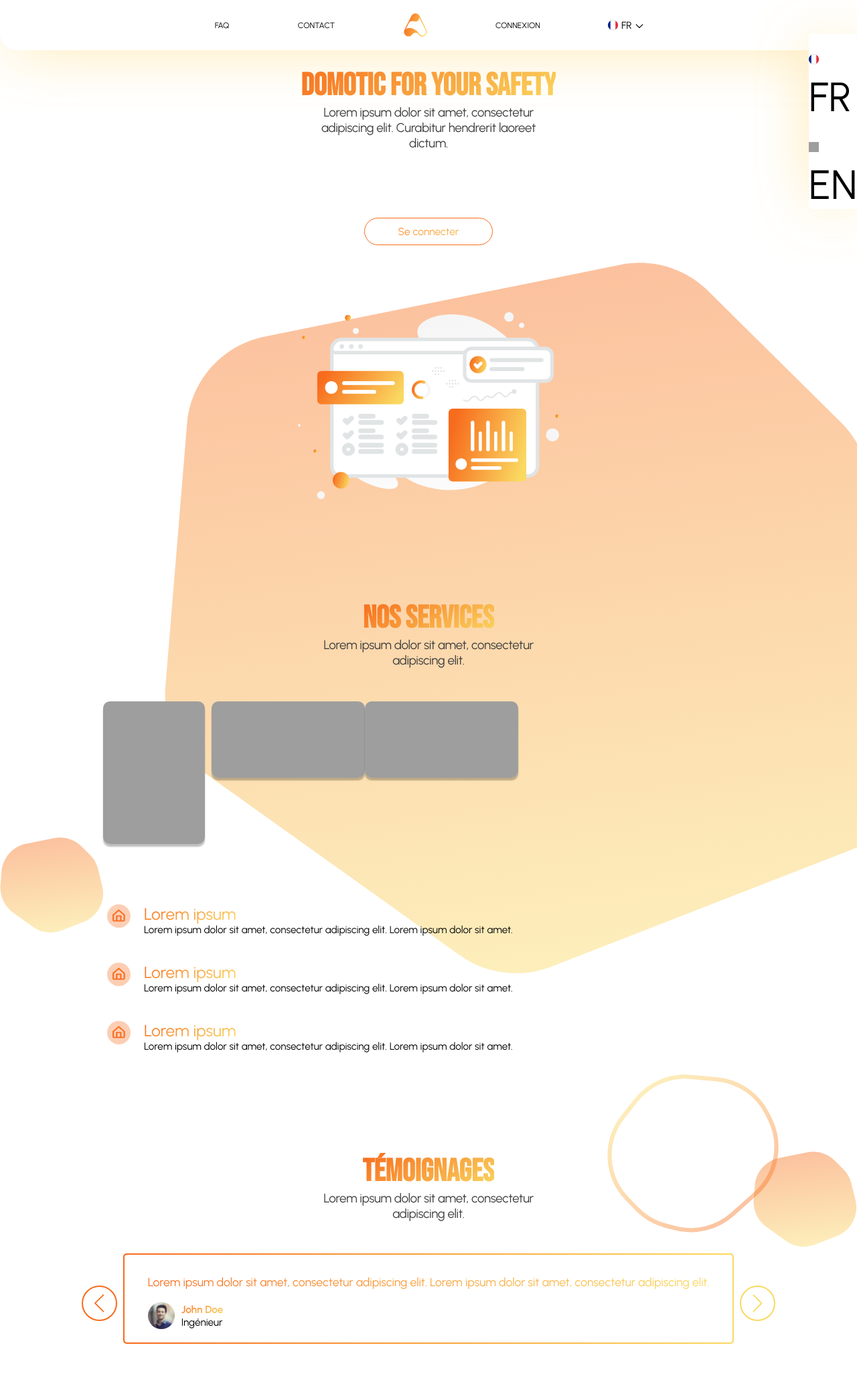
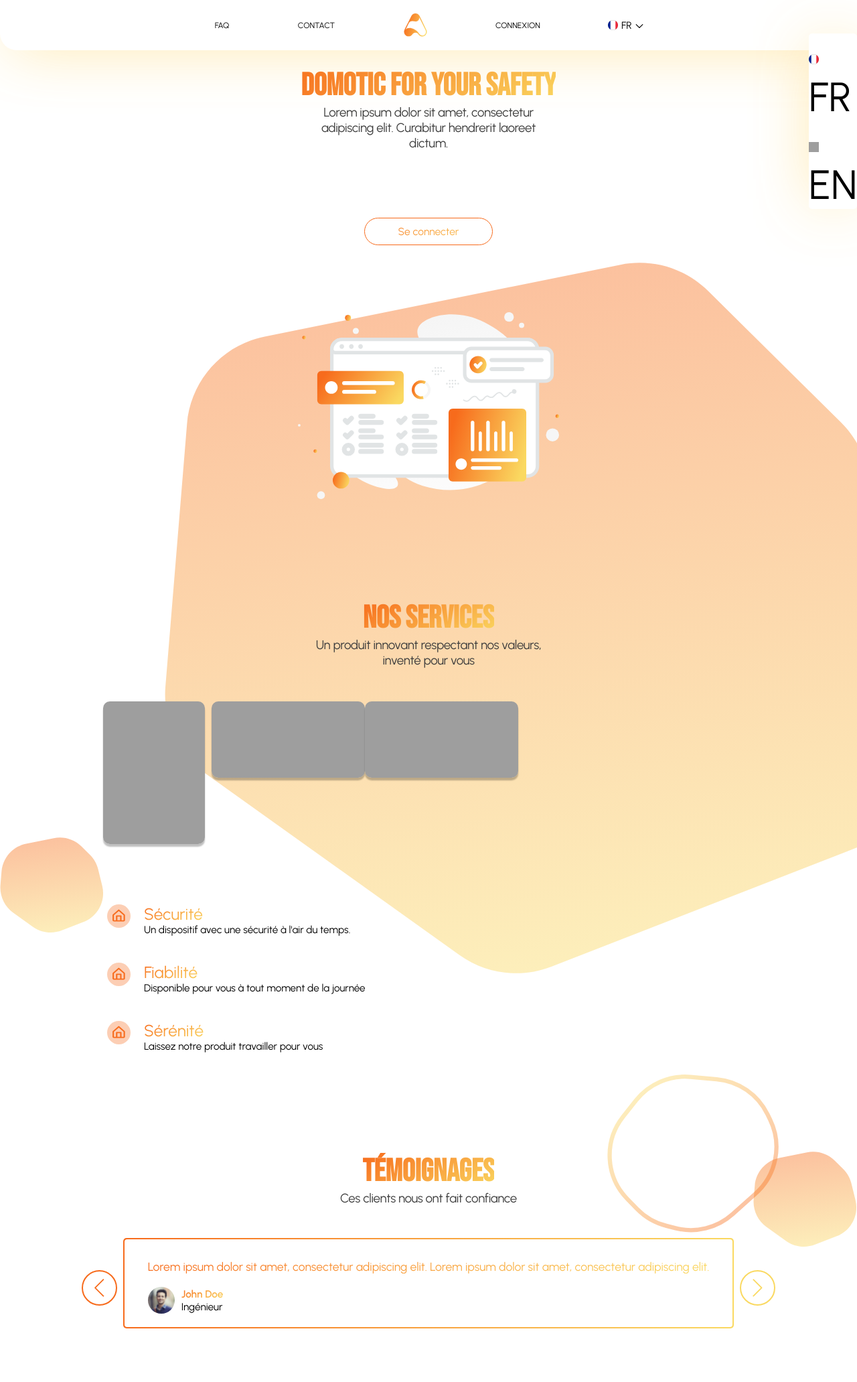
Before and after one commit to HipppB/safeHub, a PHP site: page / in a window 1280 px wide; the page is wider, and only the part inside the window is pictured. Shown: the top 2063 px of that part at 67% size. Run offline with PHP 8.4, Linux system fonts and the light colour scheme; grey boxes are pictures that could not be loaded.

Commit message:
Texte accueil

```diff
--- a/src/views/index.html
+++ b/src/views/index.html
@@ -39,8 +39,8 @@
         <div class="ourService mT150">
             <h1 class="title gradienttext">Nos services</h1>
             <p class="home-subtitle">
-                Lorem ipsum dolor sit amet, consectetur<br />
-                adipiscing elit.
+                Un produit innovant respectant nos valeurs,<br />
+                inventé pour vous
             </p>
             <div class="images-section mT50">
                 <div class="images-container">
@@ -64,30 +64,27 @@
                 <div class="servicePoint">
                     <img src="./assets/icons/homeInline.svg" class="" />
                     <div class="mL20">
-                        <p class="serviceTitle gradienttext">Lorem ipsum</p>
+                        <p class="serviceTitle gradienttext">Sécurité</p>
                         <p class="serviceParagraph">
-                            Lorem ipsum dolor sit amet, consectetur adipiscing
-                            elit. Lorem ipsum dolor sit amet.
+                            Un dispositif avec une sécurité à l'air du temps.
                         </p>
                     </div>
                 </div>
                 <div class="servicePoint">
                     <img src="./assets/icons/homeInline.svg" class="" />
                     <div class="mL20">
-                        <p class="serviceTitle gradienttext">Lorem ipsum</p>
+                        <p class="serviceTitle gradienttext">Fiabilité</p>
                         <p class="serviceParagraph">
-                            Lorem ipsum dolor sit amet, consectetur adipiscing
-                            elit. Lorem ipsum dolor sit amet.
+                            Disponible pour vous à tout moment de la journée
                         </p>
                     </div>
                 </div>
                 <div class="servicePoint">
                     <img src="./assets/icons/homeInline.svg" class="" />
                     <div class="mL20">
-                        <p class="serviceTitle gradienttext">Lorem ipsum</p>
+                        <p class="serviceTitle gradienttext">Sérénité</p>
                         <p class="serviceParagraph">
-                            Lorem ipsum dolor sit amet, consectetur adipiscing
-                            elit. Lorem ipsum dolor sit amet.
+                            Laissez notre produit travailler pour vous
                         </p>
                     </div>
                 </div>
@@ -100,10 +97,7 @@
         <div class="testimonies mT150">
             <img src="./assets/home_blob5.svg" class="blob5" />
             <h1 class="title gradienttext">Témoignages</h1>
-            <p class="home-subtitle">
-                Lorem ipsum dolor sit amet, consectetur<br />
-                adipiscing elit.
-            </p>
+            <p class="home-subtitle">Ces clients nous ont fait confiance</p>
             <div class="mL50 mR50 mT50 mB100">
                 <div class="carousel-container" data-carousel>
                     <div class="carousel-buttons">
--- a/src/views/styles/accueil.css
+++ b/src/views/styles/accueil.css
@@ -156,7 +156,6 @@
     border-color: #f76b1c;
     position: absolute;
     left: -7%;
-
     background-color: #fff;
 }
 
```
